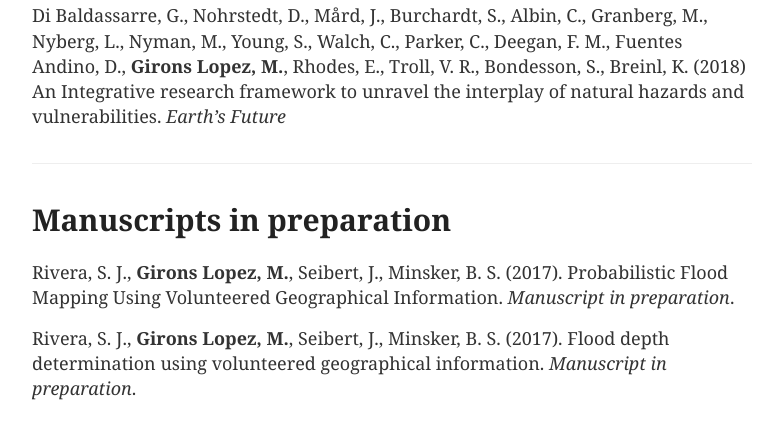
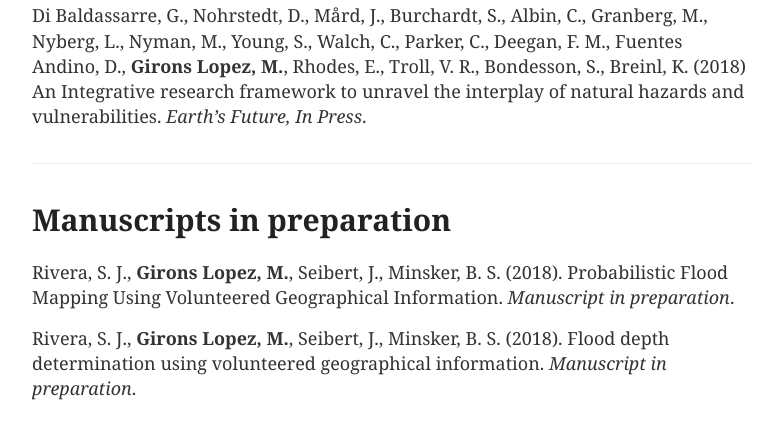
Before and after one commit to GironsLopez/GironsLopez.github.io, a Jekyll site: the page built from publications/index.md, in a window 1280 px wide and 900 px high, scrolled down 861 px. Shown: the part 156-591 px from the top of the window, without its empty margins (248-1031 px from the left). Built offline with Jekyll 4.4.1, drawn with Linux system fonts in a browser that asks for light colours.

Commit message:
Update index.md

```diff
--- a/publications/index.md
+++ b/publications/index.md
@@ -20,15 +20,15 @@
 
 # Manuscripts in review
 
-Di Baldassarre, G., Nohrstedt, D., Mård, J., Burchardt, S., Albin, C., Granberg, M., Nyberg, L., Nyman, M., Young, S., Walch, C., Parker, C., Deegan, F. M., Fuentes Andino, D., **Girons Lopez, M.**, Rhodes, E., Troll, V. R., Bondesson, S., Breinl, K. (2018) An Integrative research framework to unravel the interplay of natural hazards and vulnerabilities. *Earth's Future*
+Di Baldassarre, G., Nohrstedt, D., Mård, J., Burchardt, S., Albin, C., Granberg, M., Nyberg, L., Nyman, M., Young, S., Walch, C., Parker, C., Deegan, F. M., Fuentes Andino, D., **Girons Lopez, M.**, Rhodes, E., Troll, V. R., Bondesson, S., Breinl, K. (2018) An Integrative research framework to unravel the interplay of natural hazards and vulnerabilities. *Earth's Future, In Press*.
 
 <div class="line-separator"></div>
 
 # Manuscripts in preparation
 
-Rivera, S. J., **Girons Lopez, M.**, Seibert, J., Minsker, B. S. (2017). Probabilistic Flood Mapping Using Volunteered Geographical Information. *Manuscript in preparation*.
+Rivera, S. J., **Girons Lopez, M.**, Seibert, J., Minsker, B. S. (2018). Probabilistic Flood Mapping Using Volunteered Geographical Information. *Manuscript in preparation*.
 
-Rivera, S. J., **Girons Lopez, M.**, Seibert, J., Minsker, B. S. (2017). Flood depth determination using volunteered geographical information. *Manuscript in preparation*.
+Rivera, S. J., **Girons Lopez, M.**, Seibert, J., Minsker, B. S. (2018). Flood depth determination using volunteered geographical information. *Manuscript in preparation*.
 
 <div class="line-separator"></div>
 
```
